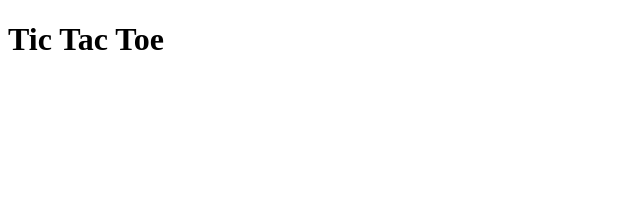
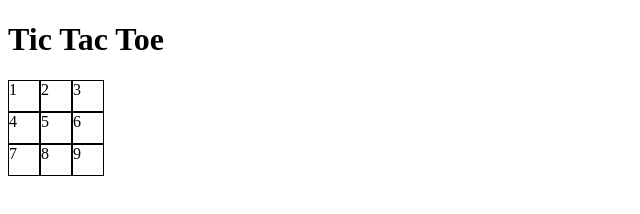
Before and after one commit to emiliobatan/Tic-Tac-Toe-Arcade, a plain HTML site: page index.html in a window 1280 px wide. Shown: the whole page, without its empty margins (0-640 px from the left). Drawn offline with Linux system fonts and the light colour scheme.

Commit message:
added board and CS

```diff
--- a/app.js
+++ b/app.js
@@ -1,4 +1,36 @@
+// testing
+let testElem = document.querySelector('#board');
+console.log('testElem: ', testElem);
+
 // State
+let state = {};
 
-let state = {
+function resetState () {
+    state.board = ['1', '2', '3', '4', '5', '6', '7', '8', '9'];
+};
+
+//  DOM SELECTORS
+let boardElem = document.querySelector('#board');
+
+// DOM MANIPULATION FUNCTIONS
+function renderBoard () {
+    // How to empty an Element
+    boardElem.innerText = '';
+    for(let i=0; i<state.board.length; ++i) {
+        let grid = state.board[i];
+        // console.log('grid: ', grid);
+        let boxElem = document.createElement('div');
+        boxElem.classList.add('box');
+        // console.log('boxElem: ', boxElem);
+        boxElem.innerText = grid;
+        boardElem.appendChild(boxElem);
+    }
 }
+
+// EVENT LISTENERS
+
+
+
+// BOOSTRAPPING
+resetState();
+renderBoard();
--- a/style.css
+++ b/style.css
@@ -0,0 +1,17 @@
+* {
+    box-sizing: border-box;
+}
+
+main {
+    display: flex;
+    width: 13vh;
+    flex-wrap: wrap;
+    /* justify-content: center; */
+}
+
+.box {
+    width: 4vh;
+    height: 4vh;
+    border: 1px solid black;
+    /* justify-content:  */
+}
```
Also changed, not shown: index.html (+1 -1 lines).
